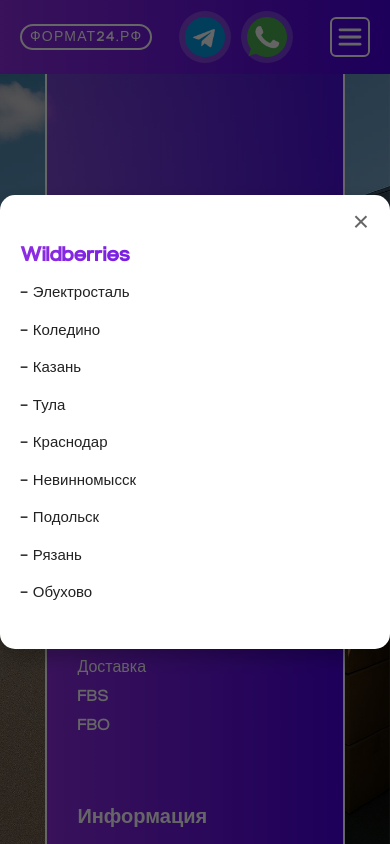
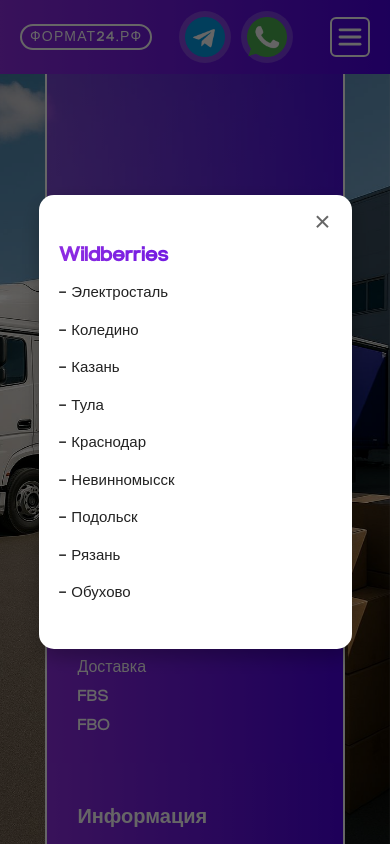
Before and after one commit to Baysan-Gur/fullfillment, a React (Vite) app: page / in a window 390 px wide. Both pictures are taken after a click on the item "Wildberries". Shown: the part 6508-7352 px from the top of the page. Built offline with nearby package versions, Linux system fonts and the light colour scheme.

Commit message:
Сделал адаптацию модального окна для телефонов

```diff
--- a/src/components/Footer/Modal.module.css
+++ b/src/components/Footer/Modal.module.css
@@ -64,3 +64,10 @@
     opacity: 1;
   }
 }
+
+
+@media (max-width: 600px) {
+  .modal {
+    width: 70%;
+  }
+}
```
